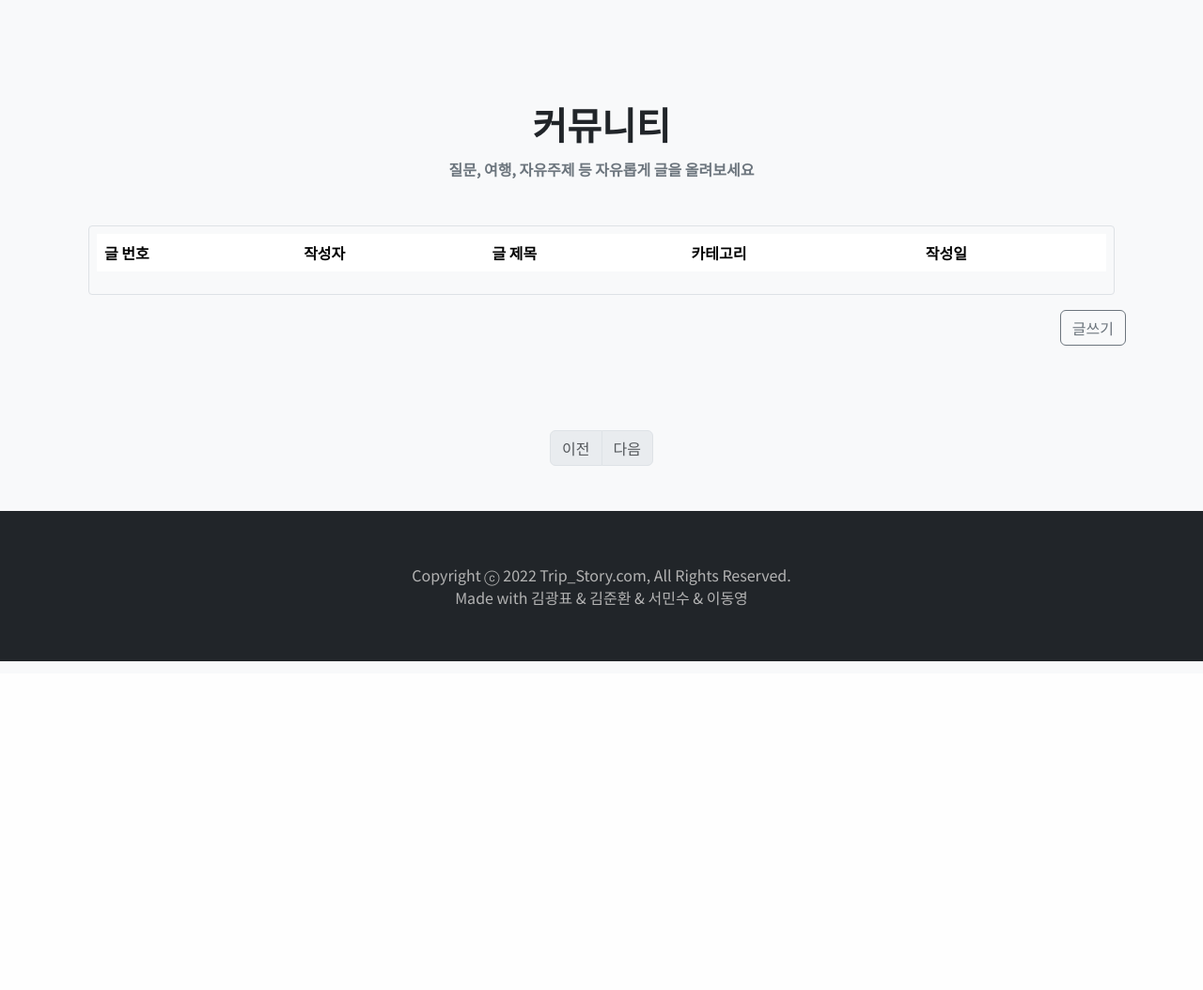
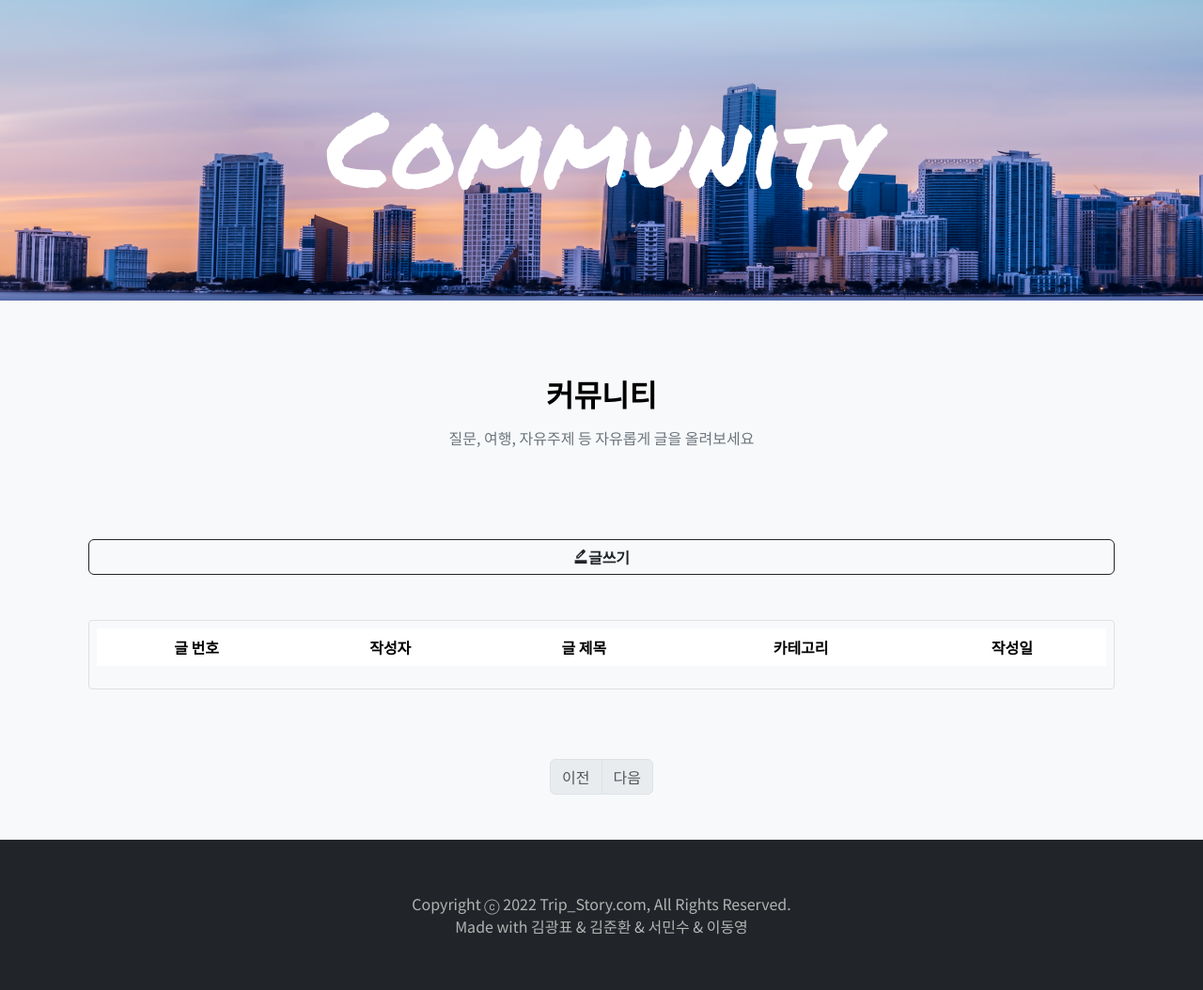
Before and after one commit to kinzinzz/Trip-Story, a Django app: template PJT/articles/templates/articles/community.html in a window 1280 px wide. Shown: the part 83-1137 px from the top of the page at 94% size. Before the commit the page ends 787 px from the top, so only its background shows below. Run offline with Django 3.2, Linux system fonts and the light colour scheme; the template is opened without the code that fills it, so the values that code supplies are empty; some libraries are stand-ins or nearby versions.

Commit message:
fix community design & form design

```diff
--- a/PJT/articles/templates/articles/com_detail.html
+++ b/PJT/articles/templates/articles/com_detail.html
@@ -50,7 +50,7 @@
                         {% bootstrap_form comment_form %}
                     </div>
                     <div class="col-3 col-md-2 col-xxl-1">
-                        <input class="btn btn-outline-success w-100" type="submit" value="등록">
+                        <input class="btn btn-dark w-100" type="submit" value="등록">
                     </div>
                 </div>
             </form>
--- a/PJT/articles/templates/articles/com_form.html
+++ b/PJT/articles/templates/articles/com_form.html
@@ -10,7 +10,7 @@
             <form action="" method="POST" class="px-5 py-3 d-flex flex-column">
                 {% csrf_token %}
                 {% bootstrap_form com_form %}
-                <input type="submit" class="btn btn-dark align-self-center" value="submit">
+                <input type="submit" class="btn btn-dark align-self-center" value="게시">
             </form>
         </div>
     </div>
--- a/PJT/articles/templates/articles/community.html
+++ b/PJT/articles/templates/articles/community.html
@@ -1,18 +1,38 @@
 {% extends 'base.html' %}
 {% load static %}
+{% load django_bootstrap5 %}
 
 {% block content %}
 <link rel="stylesheet" href="{% static 'css/owl.carousel.min.css' %}">
-
 <link rel="stylesheet" href="{% static 'css/community_style.css' %}">
 
+<link rel="stylesheet" href="https://fonts.googleapis.com/css2?family=Material+Symbols+Outlined:opsz,wght,FILL,GRAD@20,300,0,0" />
+<div style="
+    background-image: url({% static 'images/community_background.png' %});
+    height : 320px;
+    display: flex;
+    justify-content: center;
+    align-items: center;
+    ">
+
+    <h1 class="main-title" id="main-title">Community
+    </h1>
+</div>
 <div class="container">
-    <div class="content pb-1">
+    <div class="content pb-1 pt-0">
         <div class="container">
-            <h1 class="text-center fw-bold">커뮤니티</h1>
-            <p class="mb-5 text-center text-secondary fw-bold">질문, 여행, 자유주제 등 자유롭게 글을 올려보세요</p>
+            <h1 class="text-center fw-bold content-title">커뮤니티</h1>
+            <p class="mb-5 text-center text-secondary content-sub-title">질문, 여행, 자유주제 등 자유롭게 글을 올려보세요</p>
+            <div class="d-grid gap-2 my-5">
+                <button class="btn btn-outline-dark mt-5" type="button"
+                    onclick="location.href='{% url 'articles:com_create' %}'">
+                    <span class="material-symbols-outlined fs-6 fw-bold">
+                        border_color글쓰기
+                    </span>
+                </button>
+            </div>
             <div class="table-responsive border boder-1 rounded-1 p-2 d-none d-md-block">
-                <table class="table custom-table">
+                <table class="table custom-table text-center">
                     <thead>
                         <tr>
                             <th scope="col-1">글 번호</th>
@@ -60,9 +80,7 @@
                 {% endfor %}
             </div>
         </div>
-        <div class="py-3 d-flex justify-content-end">
-            <a class="btn btn-outline-secondary" href="{% url 'articles:com_create' %}">글쓰기</a>
-        </div>
+
     </div>
     <!-- 페이징처리 시작 -->
     <ul class="pagination justify-content-center" style="margin-top:70px;">
--- a/PJT/places/templates/places/inform.html
+++ b/PJT/places/templates/places/inform.html
@@ -12,13 +12,13 @@
     align-items: center;
     ">
 
-    <h1 class="main-title">Let's Go!
+    <h1 class="main-title" id="main-title">Let's Go!
     </h1>
 </div>
 <div class="container">
     <h2 class="text-center content-title"> 여행지 </h2>
     <p class="content-sub-title text-center">여행지 별로 인기 장소를 찾아보세요</p>
-    <div class="btn-group btn-group-lg w-100 choice-place" role="group" aria-label="Large button group">
+    <div class="btn-group btn-group-lg choice-place" role="group" aria-label="Large button group">
         <button type="button" class="btn btn-dark fw-bold">주요 도시</button>
         {% for city in citys %}
         <button type="button" class="btn btn-outline-dark"
--- a/PJT/static/css/style.css
+++ b/PJT/static/css/style.css
@@ -126,11 +126,20 @@ a {
 .hvr_1:hover .hvr_1_list {
   visibility: visible;
   height: 8rem;
+  transition: all 0.07s;
 }
+
 
 .hvr_2:hover .hvr_2_list {
   visibility: visible;
   height: 8rem;
+  transition: all 0.07s;
+}
+
+.hvr_3:hover .hvr_3_list {
+  visibility: visible;
+  height: 8rem;
+  transition: all 0.07s;
 }
 
 .main-title {
@@ -229,7 +238,8 @@ a {
 }
 
 .choice-place {
-  height: 5rem;
+  height: 3rem;
+  width: 100%;
 }
 
 .place-inform-lst {
--- a/PJT/templates/base.html
+++ b/PJT/templates/base.html
@@ -111,6 +111,22 @@
             <li class="hvr_3 nav-item nav-item-center">
               <a class="nav-link fw-bold rounded-pill" href="{% url 'articles:community' %}"
                 style="font-size: 1.5rem;">커뮤니티</a>
+              <div class="container">
+                <div class="navbar-small-hover hvr_3_list hvr_hide">
+                  <div class="navbar-hover-list">
+                    {% comment %} <div class="nav-empty-box col-5"></div> {% endcomment %}
+                    <ul style="list-style:none; ms-3">
+                      <li class="navbar-hover-list-item">
+                        <a href="{% url 'articles:community' %}">게시글 보기</a>
+                      </li>
+                      <li class="navbar-hover-list-item">
+                        <a href="{% url 'articles:com_create' %}">게시글 작성</a>
+                      </li>
+                    </ul>
+                    {% comment %} <div class="nav-empty-box col-5"></div> {% endcomment %}
+                  </div>
+                </div>
+              </div>
             </li>
           </ul>
           {% if user.is_authenticated %}
```
Also changed, not shown: PJT/articles/templates/articles/index.html (+4 -4 lines), PJT/reviews/templates/reviews/index.html (+24 -19 lines), PJT/media/profile/파이리2.jpg (added), PJT/static/css/community_style.css (line endings or trailing spaces), PJT/static/images/community_background.jpg (added), PJT/static/images/community_background.png (added).
